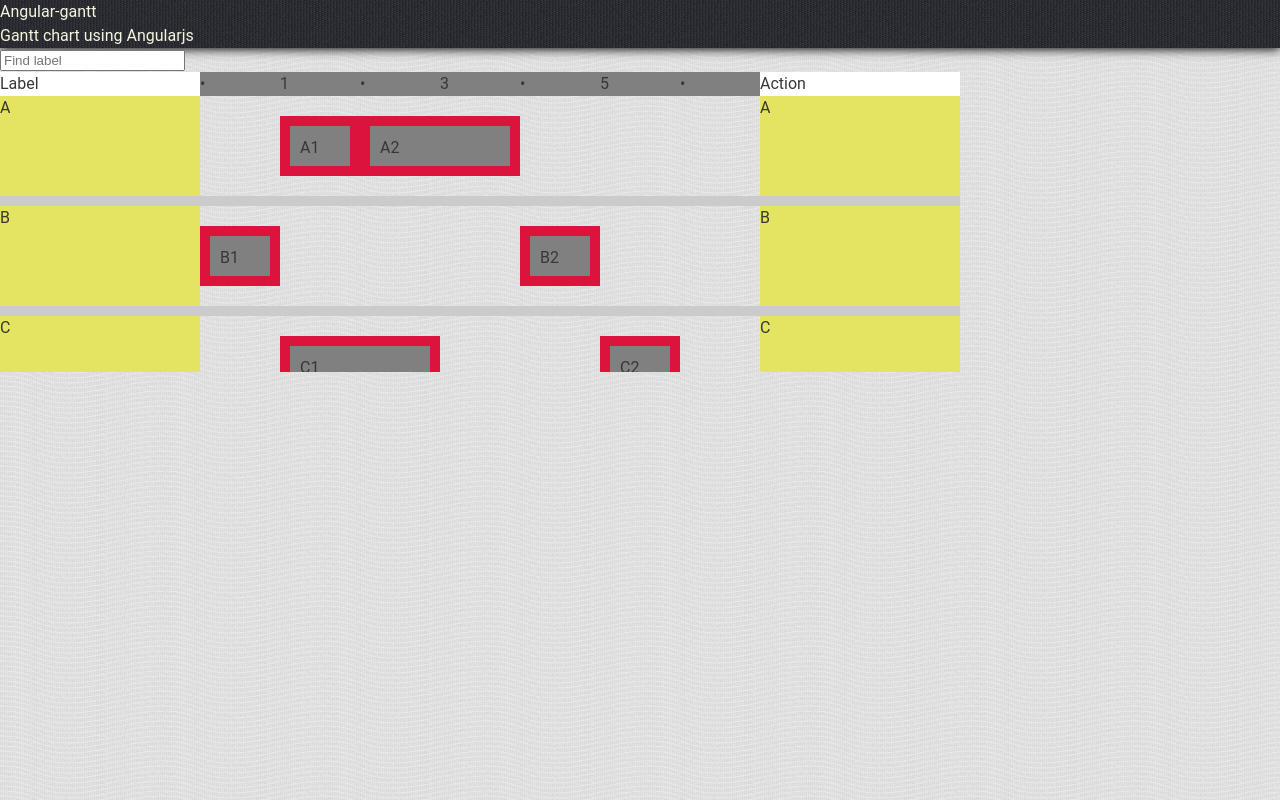
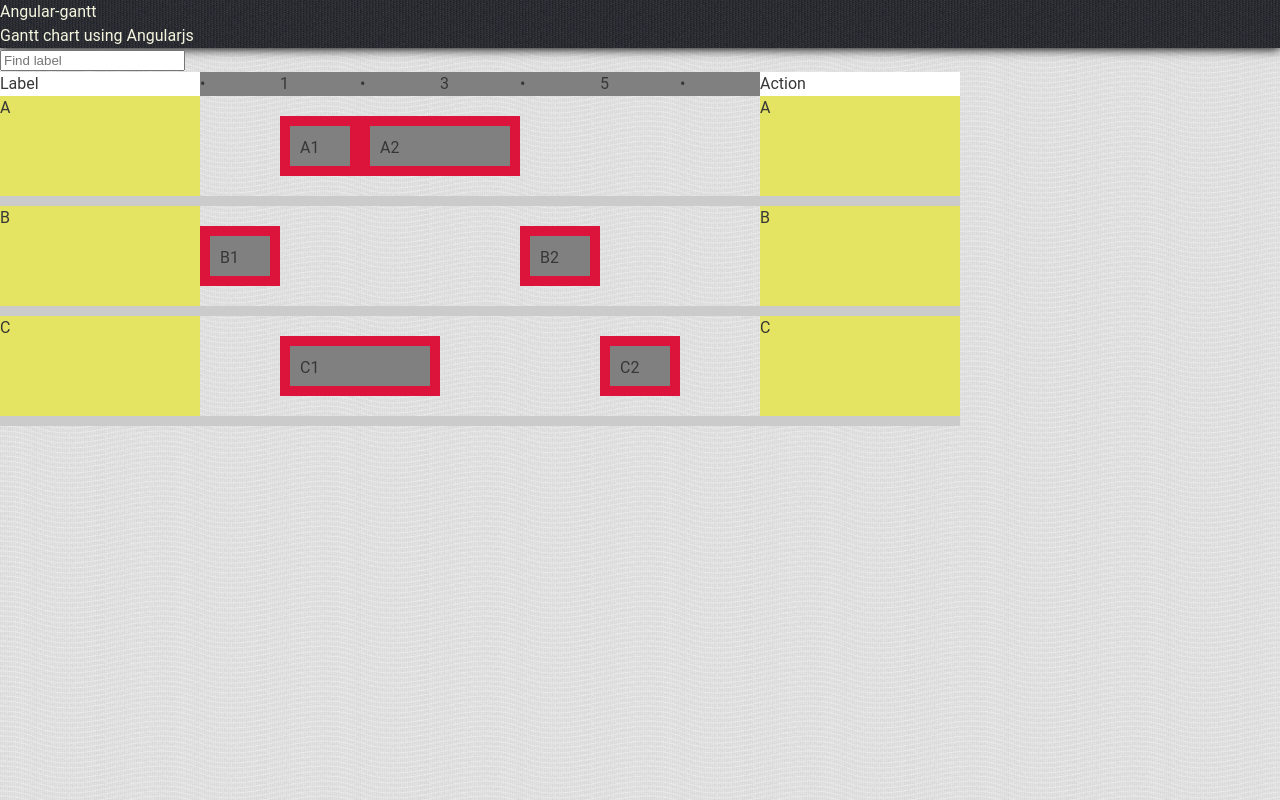
Before and after one commit to narensulegai/angular-gantt, a plain HTML site: page index.html in a window 1280 px wide. Drawn offline with Linux system fonts and the light colour scheme.

Commit message:
Gantt full height

```diff
--- a/index.html
+++ b/index.html
@@ -35,7 +35,7 @@
 
     <div gantt-chart ng-begin="scaleBegin" ng-end="scaleEnd" ng-interval="interval"
          ng-label-title="Label" ng-action-title="Action" ng-format="formatTime(tic)"
-         ng-scroll-left="scrollLeft" class="scroll-vertical" style="width: 1000px;height: 300px">
+         ng-scroll-left="scrollLeft" class="scroll-vertical" style="width: 1000px">
 
 
         <div gantt-row ng-repeat="row in data | filter:search">
```
